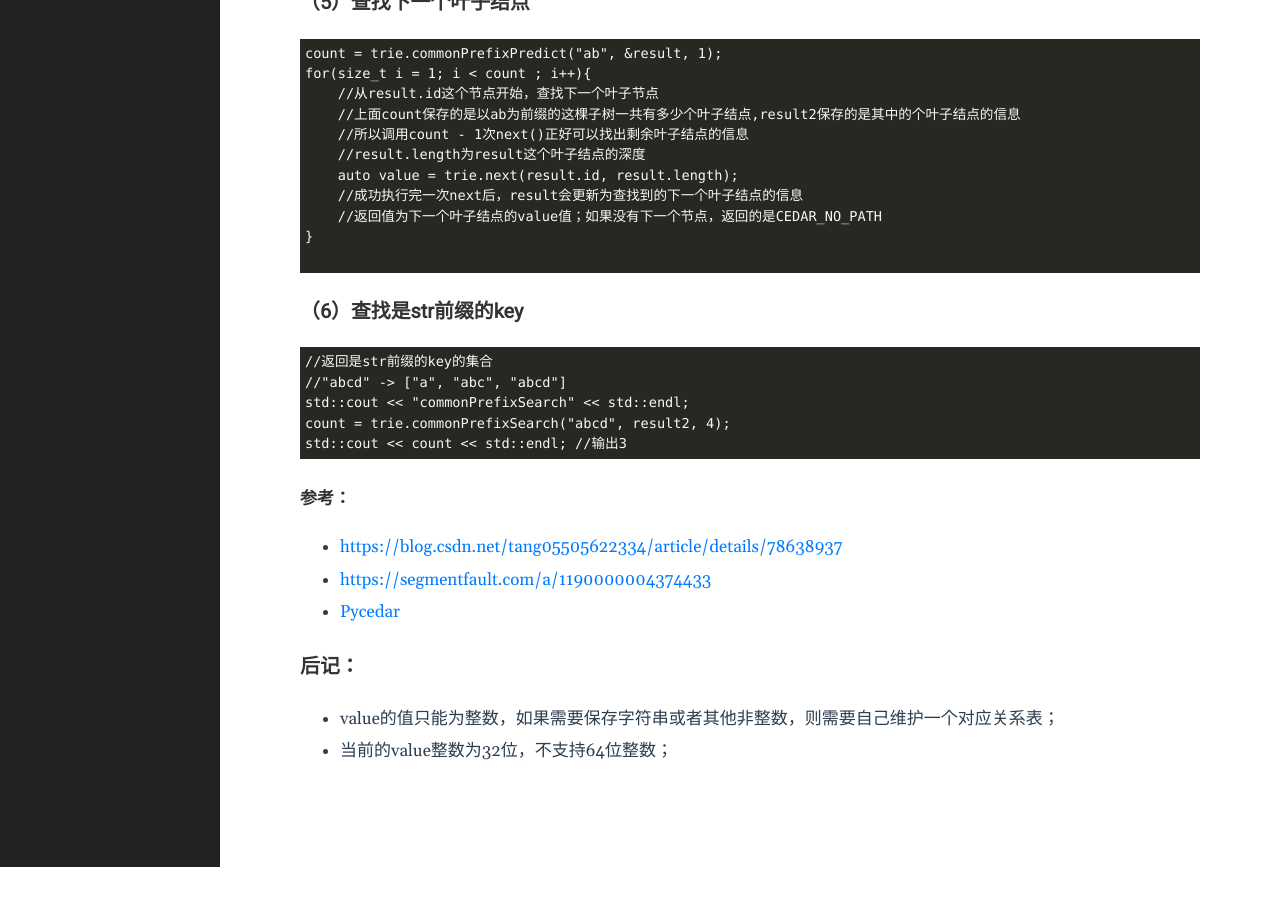
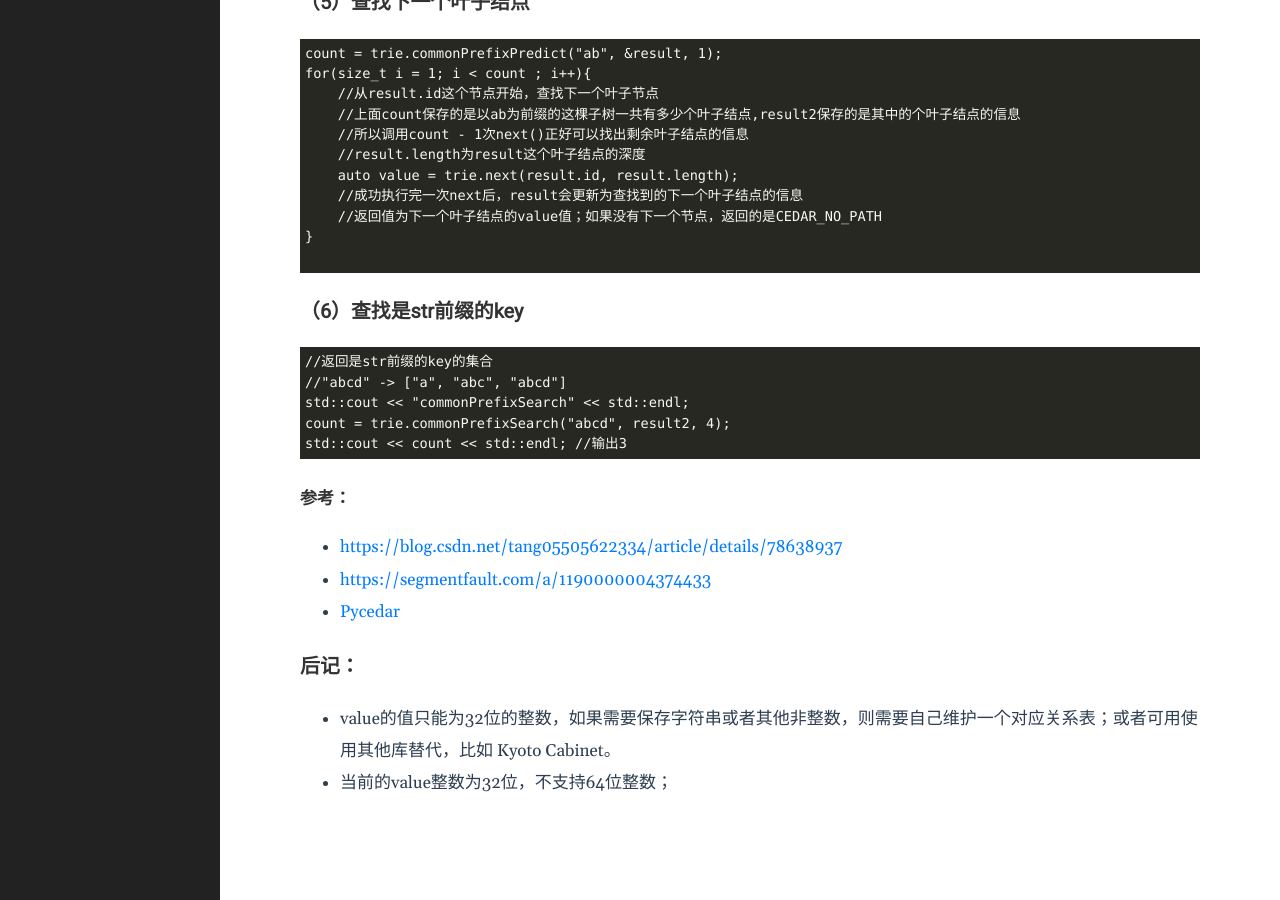
Before and after one commit to yejinp/yejinp.github.io, a Jekyll site: the page built from _posts/2023-01-13-字符串匹配之 字典树.markdown, in a window 1280 px wide and 900 px high, scrolled down 2028 px. Built offline with Jekyll 4.4.1, drawn with Linux system fonts in a browser that asks for light colours; before the commit the page ends 2895 px from its top, so only the background shows below that.

Commit message:
add comments

```diff
--- a/_posts/2023-01-13-字符串匹配之 字典树.markdown
+++ b/_posts/2023-01-13-字符串匹配之 字典树.markdown
@@ -128,5 +128,5 @@ std::cout << count << std::endl; //输出3
  - [Pycedar](https://github.com/akivajp/pycedar)
 
 ### 后记：
- - value的值只能为整数，如果需要保存字符串或者其他非整数，则需要自己维护一个对应关系表；
+ - value的值只能为32位的整数，如果需要保存字符串或者其他非整数，则需要自己维护一个对应关系表；或者可用使用其他库替代，比如 Kyoto Cabinet。
  - 当前的value整数为32位，不支持64位整数；
```
Also changed, not shown: other parts of _posts/2023-01-13-字符串匹配之 字典树.markdown (+1 -1 lines).
